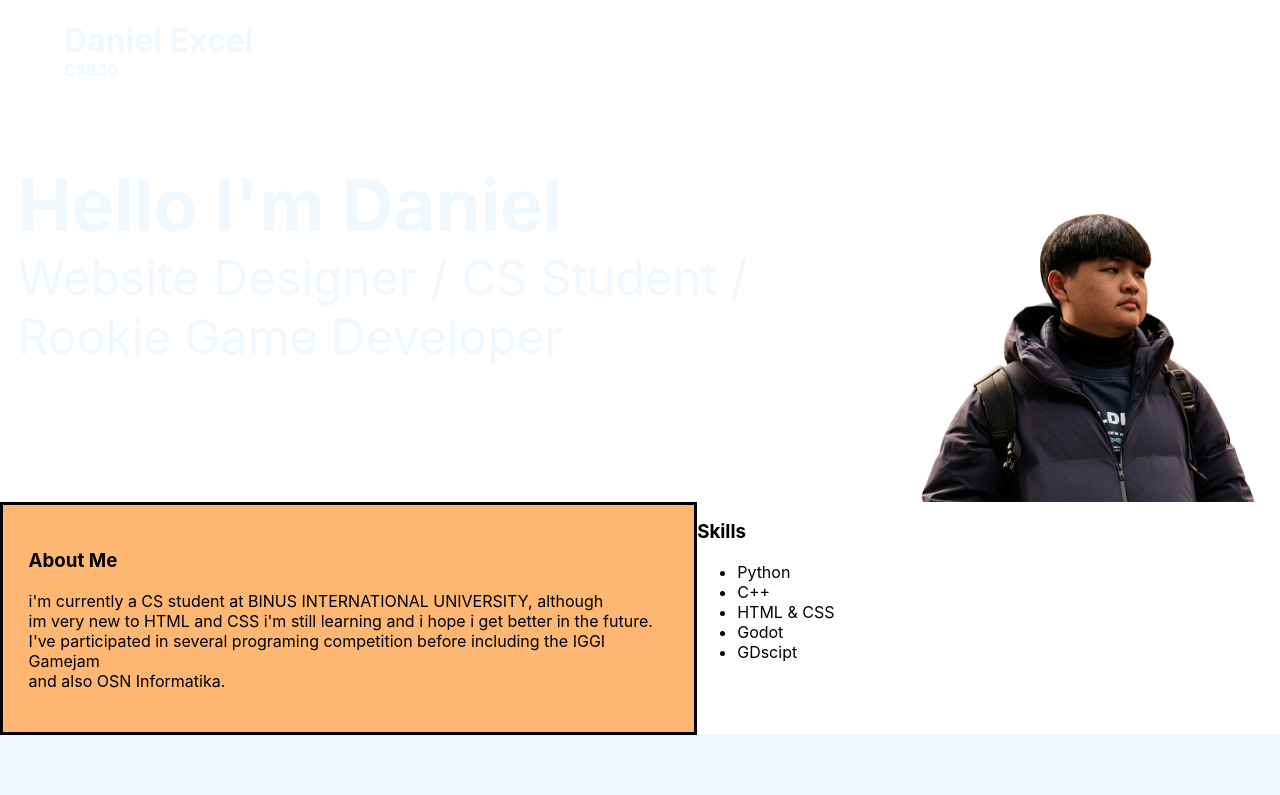
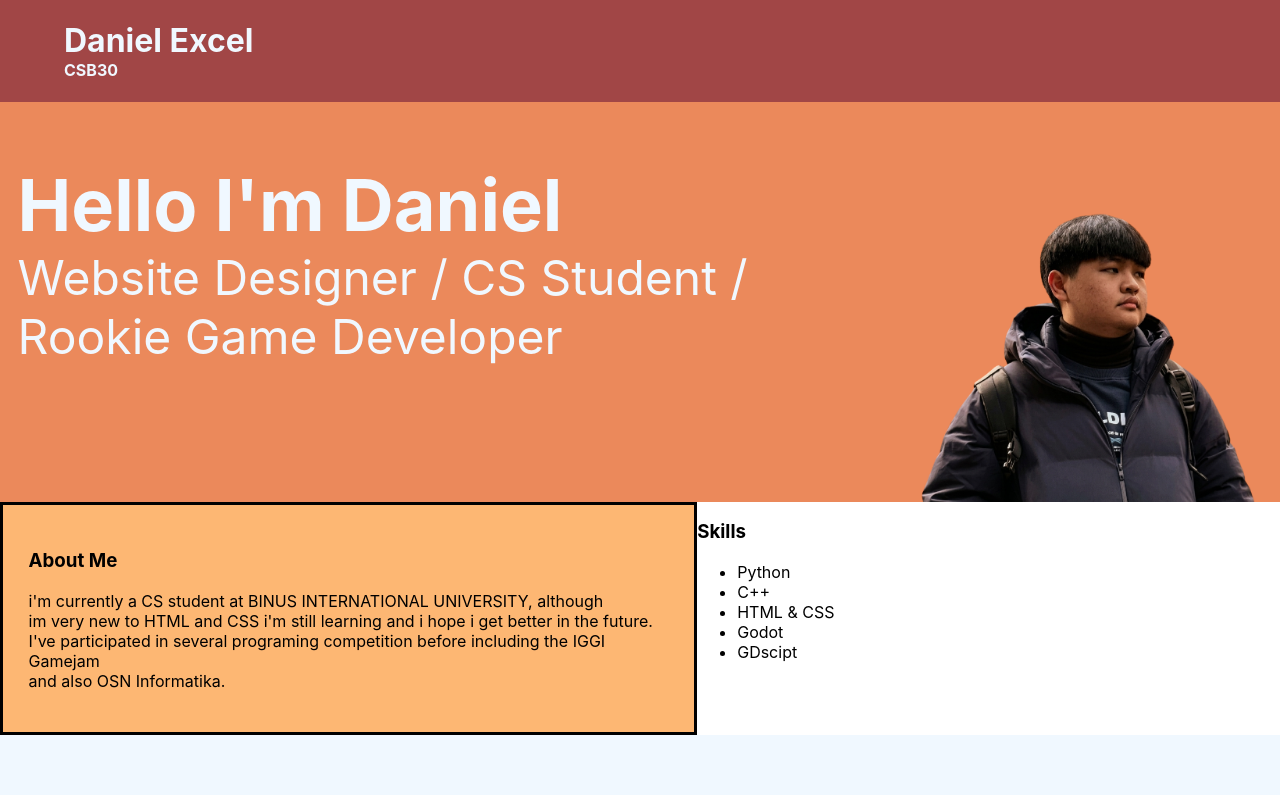
Before and after one commit to danexcel212-tech/HCI-Lab-Assignment-1, a plain HTML site: page index.html in a window 1280 px wide. Shown: the top 795 px of the page. Drawn offline with Linux system fonts and the light colour scheme.

Commit message:
Update style.css

```diff
--- a/style.css
+++ b/style.css
@@ -5,7 +5,7 @@ body {
 }
 
 header {
-    background-color: A14646;
+    background-color: #A14646;
     display: flex;
     width: 100%;
     flex-direction: column;
@@ -13,7 +13,7 @@ header {
 }
 
 .herosection {
-    background-color: EB895B;
+    background-color: #EB895B;
     height: 400px;
     overflow: hidden;
     display: flex;
```
